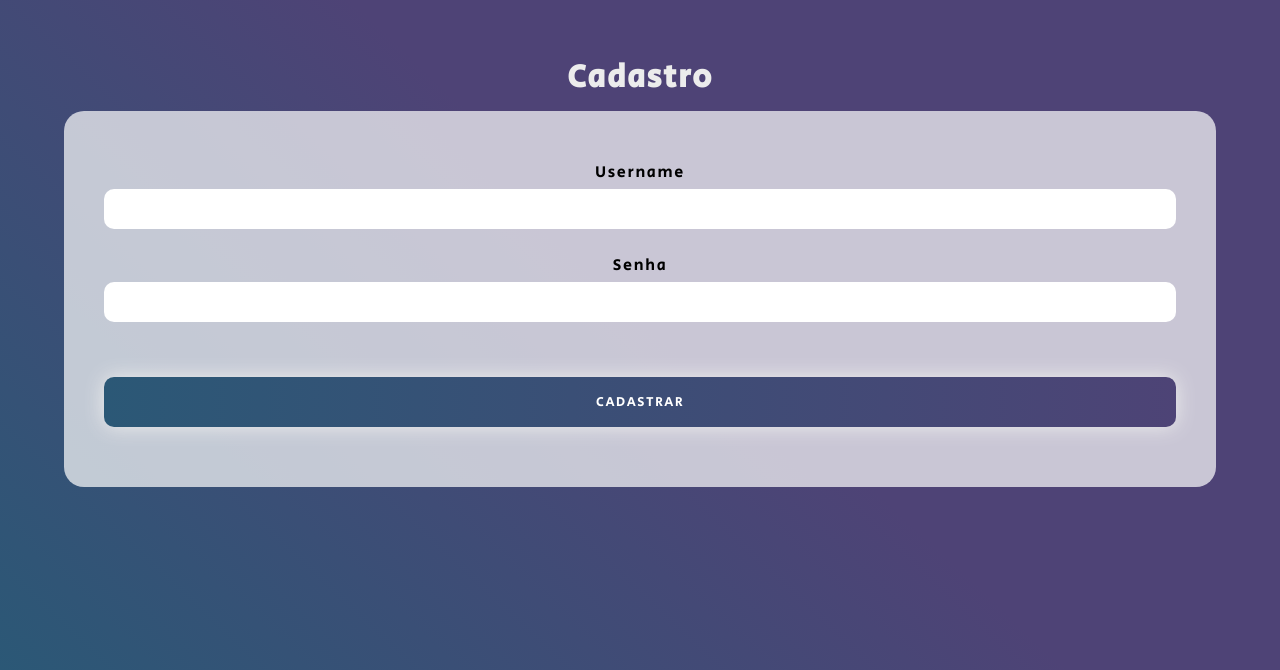
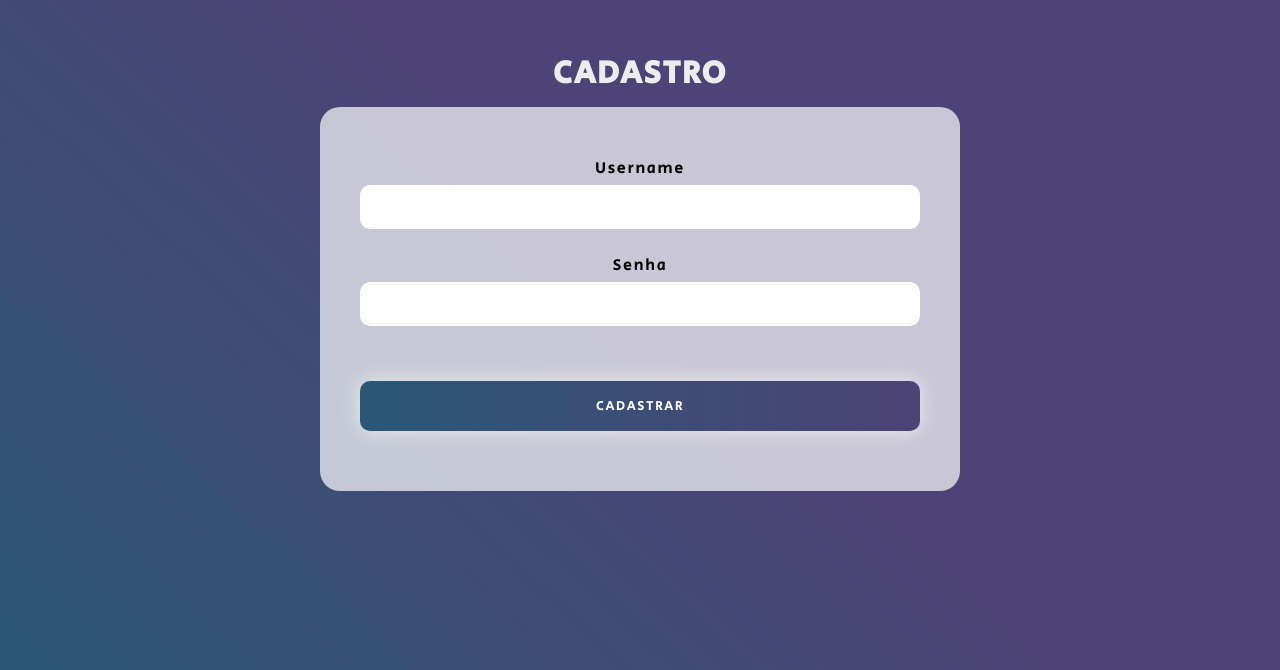
Before and after one commit to PauloHenriqueOliveiradeAlmeida/Processo-Seletivo-NG.Cash, a Next.js app: page / in a window 1280 px wide. Shown: the part 130-800 px from the top of the page. Built offline with nearby package versions, Linux system fonts and the light colour scheme.

Commit message:
melhorias no estilo do componente

```diff
--- a/src/components/sessionForm/SessionForm.module.css
+++ b/src/components/sessionForm/SessionForm.module.css
@@ -9,6 +9,7 @@
     background-image: linear-gradient(43deg, #2b5876, #4e4376 50%)
 }
 .container h1 {
+    text-transform: uppercase;
     color: #ececec;
     margin-bottom: 10px;
 }
@@ -37,7 +38,14 @@
 }
 .SessionForm input {
     margin-top: 5px;
+    transition: all .2s ease-in;
+    border: 2px solid #fff;
 }
+
+.SessionForm input:hover {
+    border: 2px solid #4e4376;
+}
+
 .SessionForm button {
     background-image: linear-gradient(to right, #2b5876 0%, #4e4376  51%, #2b5876  100%);
     margin: 10px;
@@ -54,7 +62,14 @@
 }
 
 .SessionForm button:hover {
-  background-position: right center; /* change the direction of the change here */
+  background-position: right center;
   color: #fff;
   text-decoration: none;
 }
+
+
+@media (width >= 1000px) {
+    .SessionForm {
+        width: 50%;
+    }
+}
```
